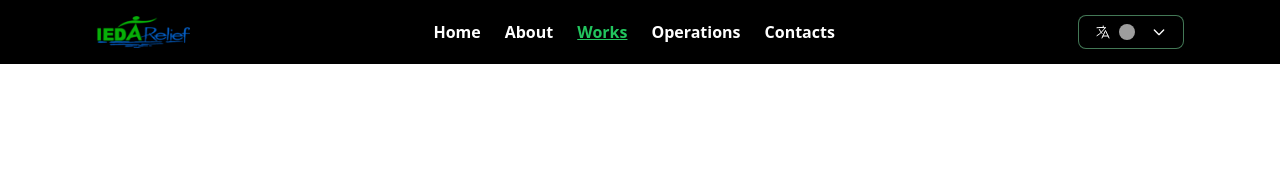
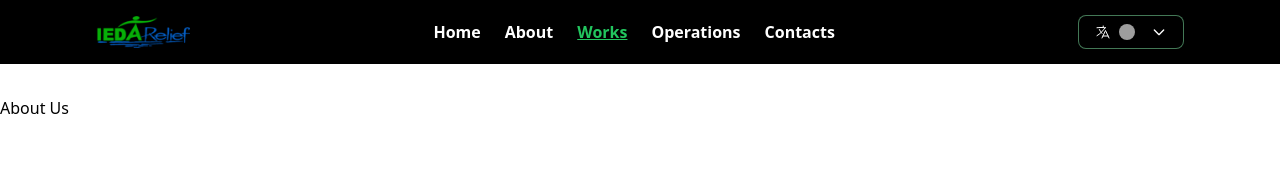
Before and after one commit to Bwirabuciza29/IEDA_Relief_v1, a Nuxt app: page /works in a window 1280 px wide. Shown: the top 186 px of the page. Built offline with nearby package versions, Linux system fonts and the light colour scheme; grey boxes are pictures that could not be loaded.

Commit message:
HereWeGo

```diff
--- a/pages/example.vue
+++ b/pages/example.vue
@@ -36,7 +36,6 @@
     <!-- contenu de l'about -->
   </section>
 </template>
-
 <script setup>
 const { t } = useI18n();
 const title_1 = ref(t("about.title_1"));
--- /dev/null
+++ b/pages/works/index.vue
@@ -0,0 +1,9 @@
+<template>
+  <div class="mt-24">
+    <p>{{ t("about.title_1") }}</p>
+  </div>
+</template>
+
+<script setup>
+const { t } = useI18n();
+</script>
```
